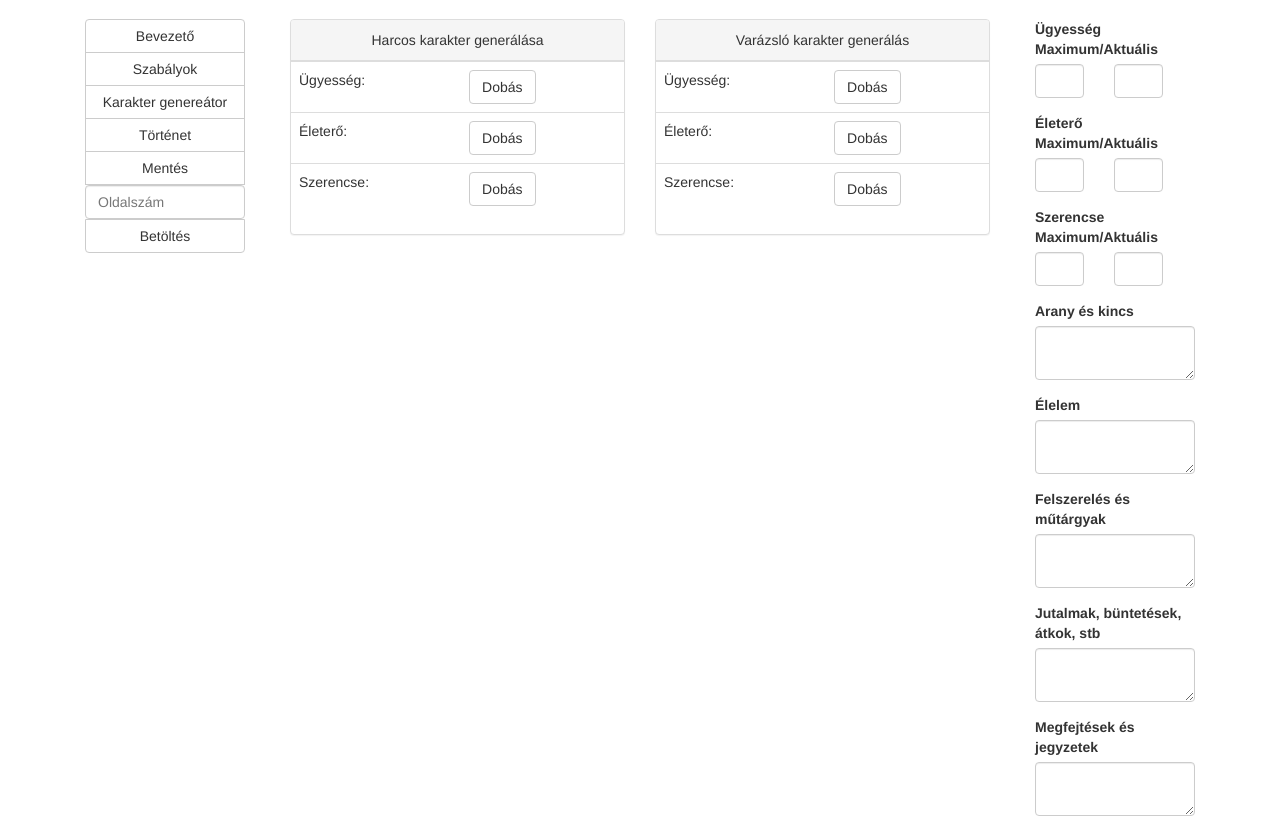
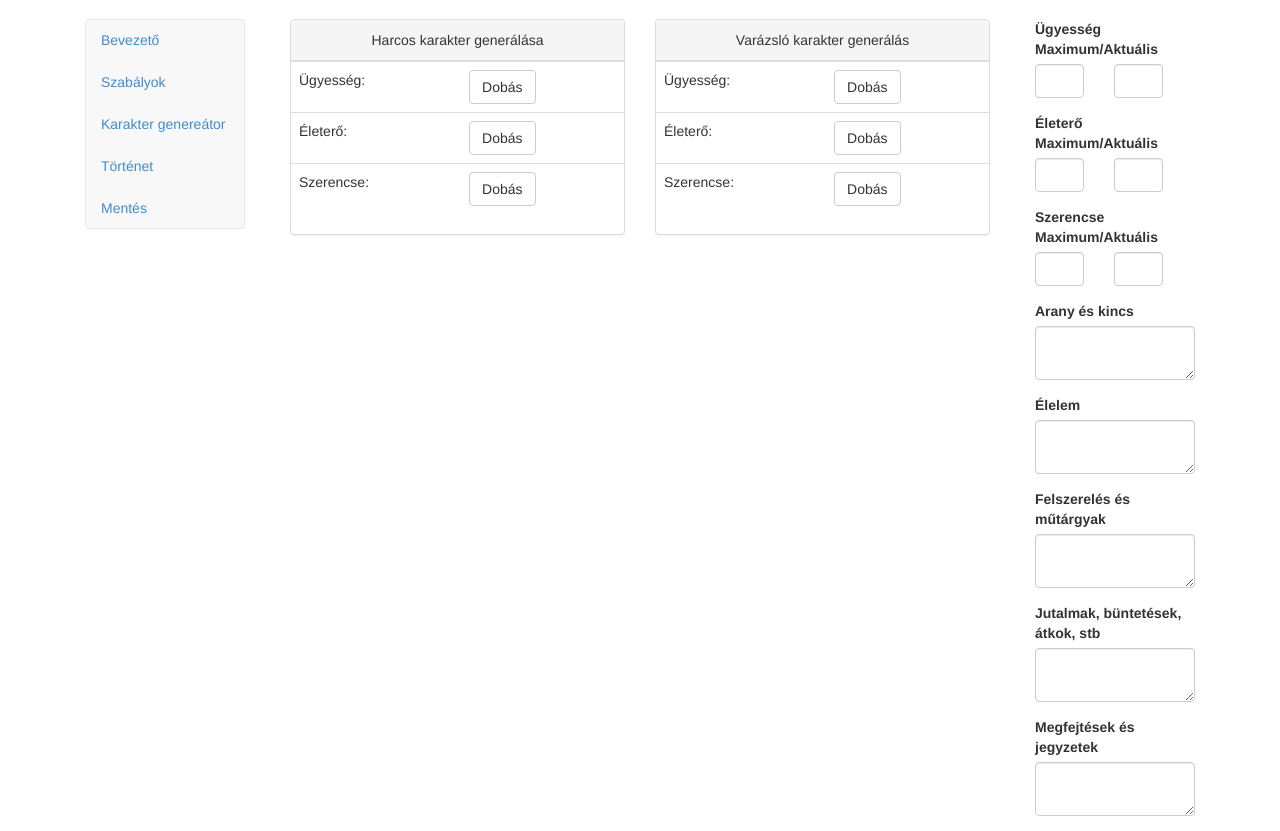
Before and after one commit to kosermedve/kalandonline, a PHP site: page /?nav=kahre&knav=story in a window 1280 px wide. Shown: the part 51-882 px from the top of the page. Run offline with PHP 8.4, Linux system fonts and the light colour scheme; the visitor is signed in with stand-in values (Sample User, id 1); some libraries are stand-ins or nearby versions.

Commit message:
Bootstrap nav kahre index

```diff
--- a/index.php
+++ b/index.php
@@ -42,10 +42,11 @@
 
     </head>
     <body>
-        <?php
+
+        <div id="content" class="container">
+            <?php
             include 'navbar.php';
-        ?>
-        <div id="content" class="container container-fluid ctn_wrapper">
+            ?>
             <?php
                 include 'navigation.php';
             ?>
--- a/kahre/index.php
+++ b/kahre/index.php
@@ -4,24 +4,20 @@
 
     <?php
         if (lgdin()){
-            echo '<div id="kahre_main" class="row">
-        <div class="col-md-12">
-            <div class="col-md-2">
-                <div class="btn-group-vertical">
-                    <a id="kIntro" class="btn btn-default" href="?nav=kahre&knav=intro">Bevezető</a>
-                    <a id="kRules" class="btn btn-default" href="?nav=kahre&knav=rules">Szabályok</a>
-                    <a id="kChargen" class="btn btn-default" href="?nav=kahre&knav=char">Karakter genereátor</a>
-                    <a id="kStory" class="btn btn-default" href="?nav=kahre&knav=story">Történet</a>
-                    <a id="kSave" class="btn btn-default">Mentés</a>';
-                    if (perm()){
-                        echo'<input type="text" id="load" placeholder="Oldalszám" class="form-control">
-                            <button id="pload" class="btn btn-default">Betöltés</button>
-                        ';
-                    }
-                echo '</div>
-
+            echo '<div id="kahre_main" class="col-md-12">
+        <div class="row">
+            <div class="col-md-2 col-xs-12">
+                <nav class="navbar navbar-default">
+                    <ul class="nav nav-pills nav-stacked">
+                        <li><a id="kIntro" class="" href="?nav=kahre&knav=intro">Bevezető</a></li>
+                        <li><a id="kRules" class="" href="?nav=kahre&knav=rules">Szabályok</a></li>
+                        <li><a id="kChargen" class="" href="?nav=kahre&knav=char">Karakter genereátor</a></li>
+                        <li><a id="kStory" class="" href="?nav=kahre&knav=story">Történet</a></li>
+                        <li><a id="kSave" class="" href="#">Mentés</a></li>
+                    </ul>
+                </nav>
             </div>
-            <div class="col-md-8 text-justify" id="kahre_content">';
+            <div class="col-md-8 col-xs-6 text-justify" id="kahre_content">';
 
             if (isset($_GET['knav'])){
                     $knav=$_GET['knav'];
@@ -59,14 +55,14 @@
             echo '
             </div>
             <div>
-                <form id="charsheet" class="col-md-2" role="form">
+                <form id="charsheet" class="col-md-2 col-xs-6" role="form">
                     <div class="form-group">
                         <label class="control-label">Ügyesség Maximum/Aktuális</label>
                         <div class="row">
-                            <div class="col-md-5">
+                            <div class="col-md-5 col-xs-5">
                             <input type="text" class="form-control" id="charDex">
                             </div>
-                            <div class="col-md-5">
+                            <div class="col-md-5 col-xs-5">
                             <input type="text" class="form-control" id="charDexAkt">
                             </div>
                         </div>
@@ -74,10 +70,10 @@
                     <div class="form-group">
                         <label class="control-label">Életerő Maximum/Aktuális</label>
                         <div class="row">
-                            <div class="col-md-5">
+                            <div class="col-md-5 col-xs-5">
                             <input type="text" class="form-control" id="charHP">
                             </div>
-                            <div class="col-md-5">
+                            <div class="col-md-5 col-xs-5">
                             <input type="text" class="form-control" id="charHpAkt">
                             </div>
                         </div>
@@ -85,10 +81,10 @@
                     <div class="form-group">
                         <label class="control-label">Szerencse Maximum/Aktuális</label>
                         <div class="row">
-                            <div class="col-md-5">
+                            <div class="col-md-5 col-xs-5">
                             <input type="text" class="form-control" id="charLuck">
                             </div>
-                            <div class="col-md-5">
+                            <div class="col-md-5 col-xs-5">
                             <input type="text" class="form-control" id="charLuckAkt">
                             </div>
                         </div>
@@ -118,7 +114,10 @@
         </div>
     </div>';
         }else{
-            echo 'Nem vagy bejelentkezve';
+            echo '<div class="col-md-6 col-md-offset-3"><div class="panel panel-info">
+                    <div class="panel-heading">Időkorlát</div>
+                    <div class="panel-body" align="center">A bejelentkezésed lejárt, vagy nem jelentkeztél be, kérlek jelentkezz be!</div>
+                </div></div>';
         }
     ?>
 
--- a/navbar.php
+++ b/navbar.php
@@ -35,7 +35,7 @@
                                     <li><a href="?nav=usrl">Felhasználók listája</a></li>
                                     <li><a href="?nav=addpost">Hír hozzáadása</a></li>
                                     <li><a href="?nav=listnews">Hírek listája</a></li>
-                                    <li><a href="?nav=addgame">Játék kovrtálása</a></li>
+                                    <li><a href="?nav=addgame">Játék konvertálása</a></li>
                                 </ul>
                             </li>';
                 }
@@ -57,7 +57,7 @@
                             <ul class="dropdown-menu" role="menu">
                                 <li>
                                     <form class="form-inline"  id="loginform">
-                                        <div class="form-group col-lg-4">
+                                        <div class="form-group col-lg-4 col-md-4 col-sm-4">
                                             <input type="text" class="form-control" id="username" name="username" placeholder="Felhasználó">
                                             <input type="password" class="form-control" id="password" name="password" placeholder="Jelszó" >
                                             <input type="button" id="login" class="btn btn-success" value="Belépés"/>
```
